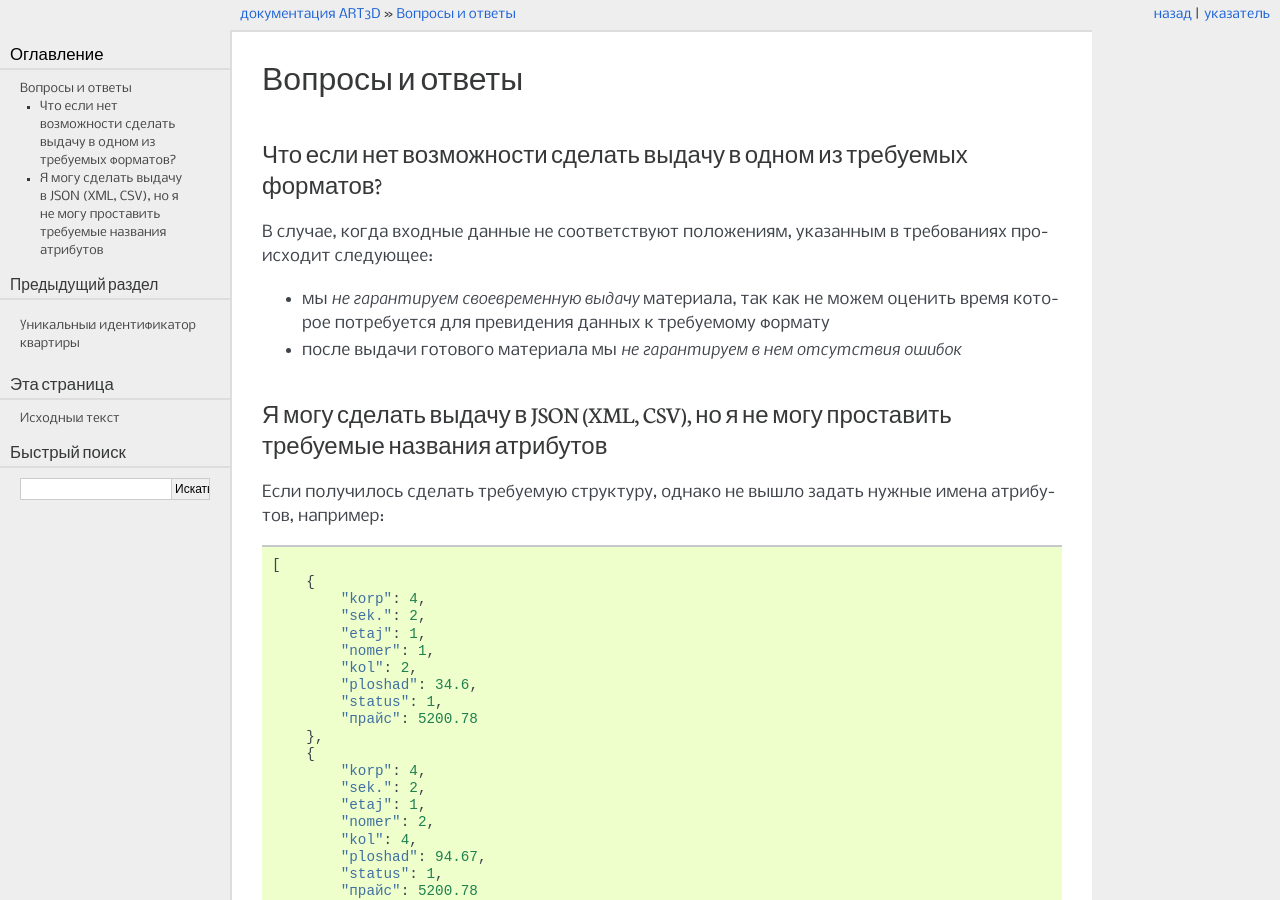
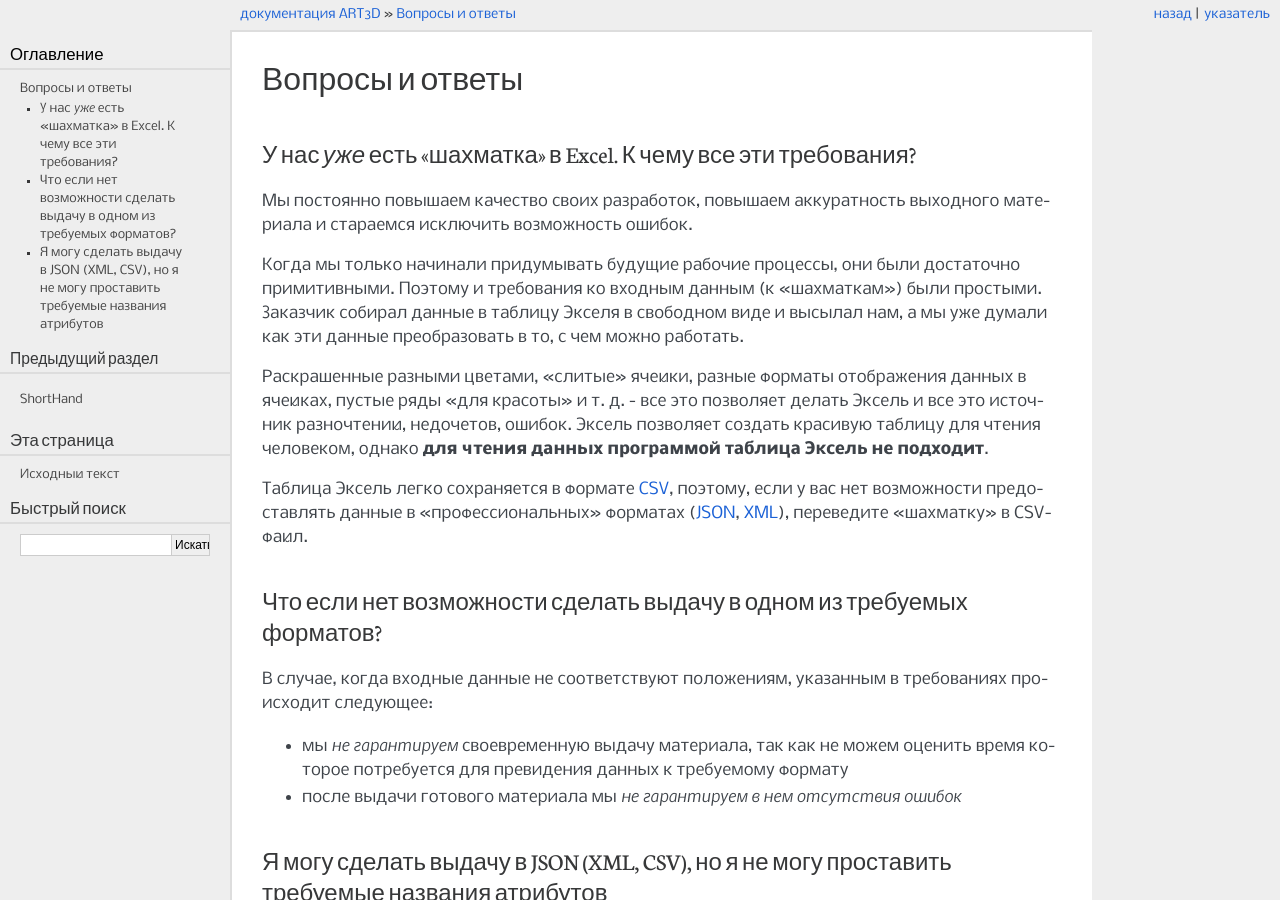
Before and after one commit to art3d-dev/docs, a Sphinx documentation site: the page built from source/faq.rst, in a window 1280 px wide and 900 px high. Built offline with Sphinx 7.4.7, drawn with Linux system fonts in a browser that asks for light colours.

Commit message:
added to faq, added shorthand

```diff
--- a/source/faq.rst
+++ b/source/faq.rst
@@ -1,6 +1,29 @@
 ================
 Вопросы и ответы
 ================
+
+У нас *уже* есть "шахматка" в Excel. К чему все эти требования?
+===============================================================
+
+Мы постоянно повышаем качество своих разработок, повышаем аккуратность
+выходного материала и стараемся исключить возможность ошибок.
+
+Когда мы только начинали придумывать будущие рабочие процессы, они были
+достаточно примитивными. Поэтому и требования ко входным данным (к "шахматкам")
+были простыми. Заказчик собирал данные в таблицу Экселя в свободном виде и
+высылал нам, а мы уже думали как эти данные преобразовать в то, с чем можно
+работать.
+
+Раскрашенные разными цветами, "слитые" ячейки, разные форматы отображения
+данных в ячейках, пустые ряды "для красоты" и т. д. - все это позволяет делать
+Эксель и все это источник разночтений, недочетов, ошибок. Эксель позволяет
+создать красивую таблицу для чтения человеком, однако **для чтения данных
+программой таблица Эксель не подходит**.
+
+Таблица Эксель легко сохраняется в формате :doc:`CSV </CSV>`, поэтому, если у
+вас нет возможности предоставлять данные в "профессиональных" форматах
+(:doc:`JSON </JSON>`, :doc:`XML </XML>`), переведите "шахматку" в CSV-файл.
+
 
 Что если нет возможности сделать выдачу в одном из требуемых форматов?
 ======================================================================
@@ -8,9 +31,10 @@
 В случае, когда входные данные не соответствуют положениям, указанным в
 требованиях происходит следующее:
 
-* мы *не гарантируем своевременную выдачу* материала, так как не можем оценить
+* мы *не гарантируем* своевременную выдачу материала, так как не можем оценить
   время которое потребуется для превидения данных к требуемому формату
 * после выдачи готового материала мы *не гарантируем в нем отсутствия ошибок*
+
 
 Я могу сделать выдачу в JSON (XML, CSV), но я не могу проставить требуемые названия атрибутов
 =============================================================================================
```
Also changed, not shown: other parts of source/faq.rst (+0 -2 lines), source/index.rst (+4 -7 lines), source/shorthand.rst (added, +23 -0 lines).
